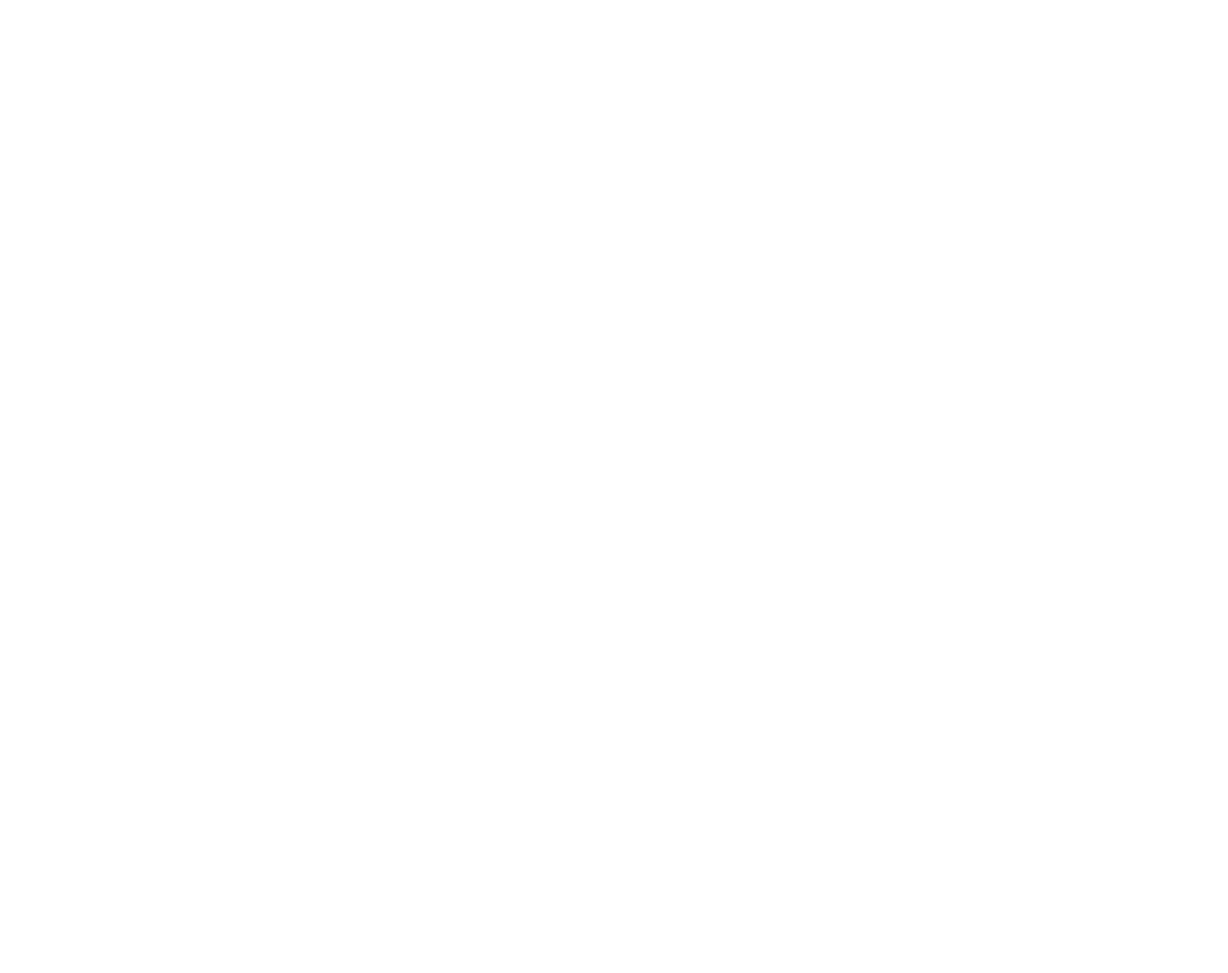
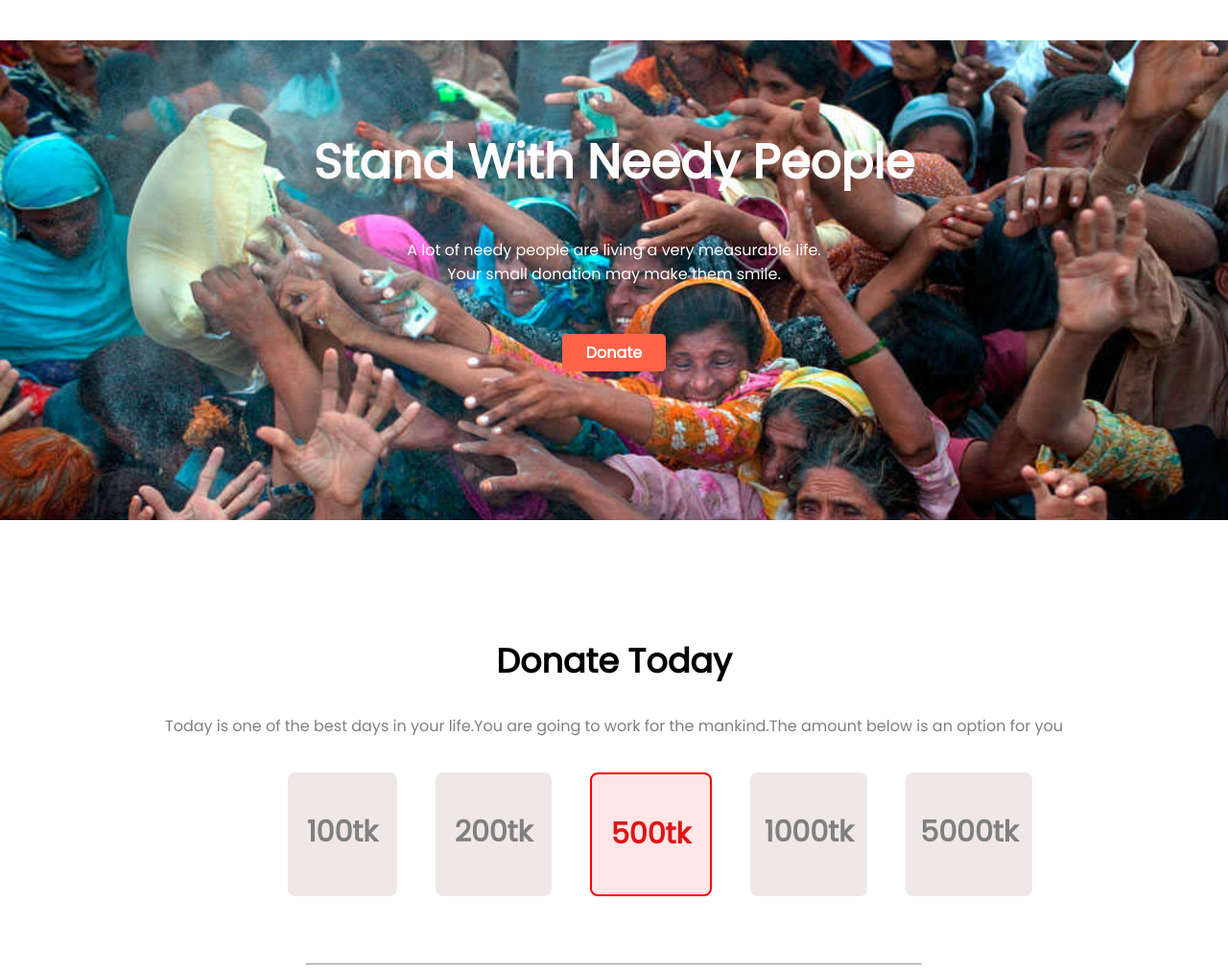
Before and after one commit to mizanmunnna/donate-today-be-kind, a plain HTML site: page index.html in a window 1280 px wide. Shown: the whole page at 96% size. Before the commit the page ends 800 px from the top, so only its background shows below. Drawn offline with Linux system fonts and the light colour scheme.

Commit message:
donate field

```diff
--- a/index.html
+++ b/index.html
@@ -6,11 +6,41 @@
     <meta http-equiv="X-UA-Compatible" content="IE=edge">
     <meta name="viewport" content="width=device-width, initial-scale=1.0">
     <title>Document</title>
+    <!-- Google fonts -->
+    <link rel="preconnect" href="https://fonts.googleapis.com">
+    <link rel="preconnect" href="https://fonts.gstatic.com" crossorigin>
+    <link href="https://fonts.googleapis.com/css2?family=Poppins&display=swap" rel="stylesheet">
+
+    <!-- CSS -->
     <link rel="stylesheet" href="style.css">
 </head>
 
 <body>
+    <section class="header-part">
+        <h1 class="header-heading">Stand With Needy People</h1>
+        <p>A lot of needy people are living a very measurable life.<br>Your
+            small
+            donation may make them smile.</p><br>
+        <p><a class="button" target="_blank" href="http://google.com">Donate</a></p>
+    </section>
+    <section class="donate-today">
+        <h1 class="donate-heading">Donate Today</h1>
+        <p id="donation-offering">Today is one of the best days in your life.You are going to work for the mankind.The
+            amount below is an
+            option for you </p>
+        <div class="donation-amount">
+            <div class="amount-smallbox">100tk</div>
+            <div class="amount-smallbox">200tk</div>
+            <div class="amount-differentbox">500tk</div>
+            <div class="amount-bigbox">1000tk</div>
+            <div class="amount-bigbox">5000tk</div>
+        </div>
+        <div>
+            <input class="other-amount" type="number" name="" id="">
+        </div>
+        <hr style="width:50%;text-align:center ">
 
+    </section>
 </body>
 
 </html>
--- a/style.css
+++ b/style.css
@@ -0,0 +1,86 @@
+body{
+    font-family: 'Poppins', sans-serif;
+    margin: 0;
+
+}
+.header-part{
+    text-align: center;
+    color: rgb(252, 252, 252);
+    background-image: url(images/donation6.jpg);
+    height: 500px;
+    background-repeat: no-repeat;
+    background-size: cover;
+}
+.header-heading{
+    font-size: 50px;
+    padding-top: 90Px;
+}
+.button{
+text-decoration: none;
+color:rgb(252, 252, 252);
+font-weight: 600;
+background-color: tomato;
+padding: 8px 25px;
+border-radius: 5px;
+}
+.donate-today{
+    margin-top: 120px;
+    text-align: center;
+
+
+}
+.donate-heading{
+
+    font-weight: 600;
+    font-size:35px;
+}
+#donation-offering{
+    color: gray
+}
+.donation-amount{
+    color: rgb(61, 59, 59);
+    display: flex;
+    margin-left: 280px;
+    margin-right: 280px;
+
+}
+.amount-smallbox{
+    width: 20%;
+    background-color:rgb(240, 231, 231);
+    margin: 20px;
+   padding:40px 20px;
+   border-radius: 8px;
+   color: gray;
+   font-size: 30px;
+   font-weight: 600;
+
+}
+.amount-bigbox{
+    width: 20%;
+    background-color:rgb(240, 231, 231);
+    margin: 20px;
+   padding:40px 15px;
+   border-radius: 8px;
+   color: gray;
+   font-size: 30px;
+   font-weight: 600;
+}
+.amount-differentbox{
+    width: 20%;
+    background-color:rgb(255, 231, 231);
+    margin: 20px;
+   padding:40px 20px;
+   border-radius: 8px;
+   color: rgb(223, 21, 21);
+   font-size: 30px;
+   font-weight: 600;
+   border: 2px solid red;
+}
+.other-amount{
+    margin-bottom: 20px;
+   border-style: hidden;
+    border-bottom: none;
+    border-top: none;
+    border-left: none;
+    border-right: none;
+}
```
